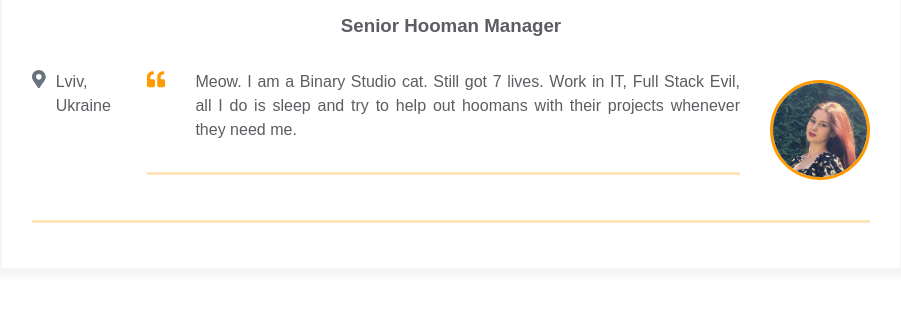
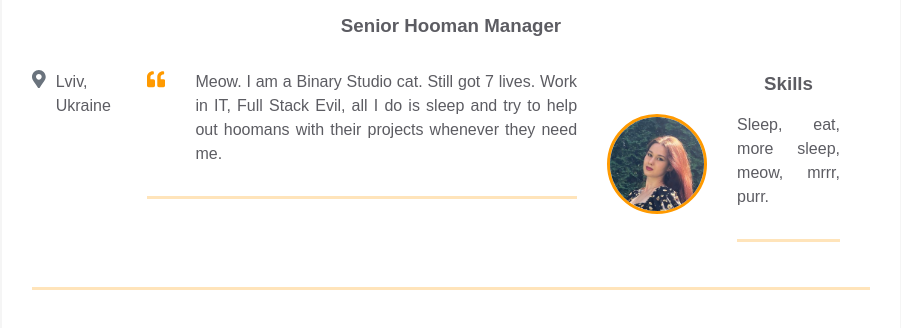
Before and after one commit to iamAlinaaa/homepage, a plain HTML site: page index.html in a window 1280 px wide. Shown: the part 132-460 px from the top of the page, without its empty margins (189-1090 px from the left). Drawn offline with Linux system fonts and the light colour scheme.

Commit message:
Added skills block

```diff
--- a/index.html
+++ b/index.html
@@ -54,6 +54,14 @@
                 </div>
 
                 <div class="contact-info__block"></div>
+                <div class="container">
+                  <div class="resume__block">
+                    <div class="skills">
+                      <h3 class="skills__header">Skills</h3>
+                      <p class="skills__text">Sleep, eat, more sleep, meow, mrrr, purr. </p>
+                    </div>
+                  </div>
+                </div>
               </div>
             </div>
           </div>
```
